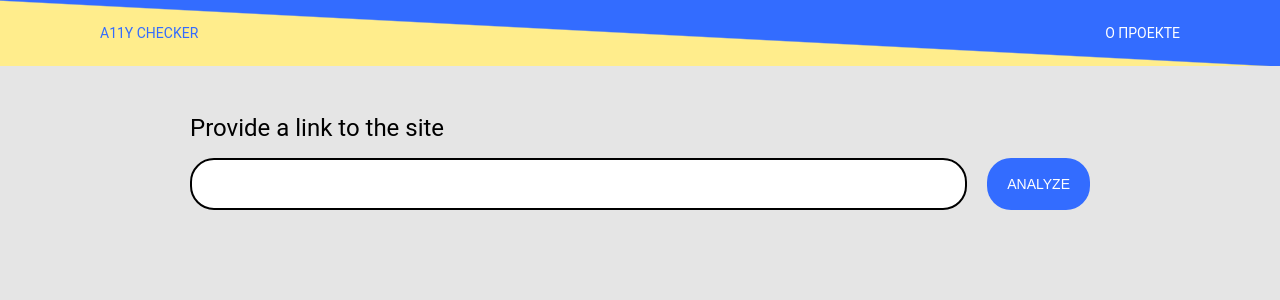
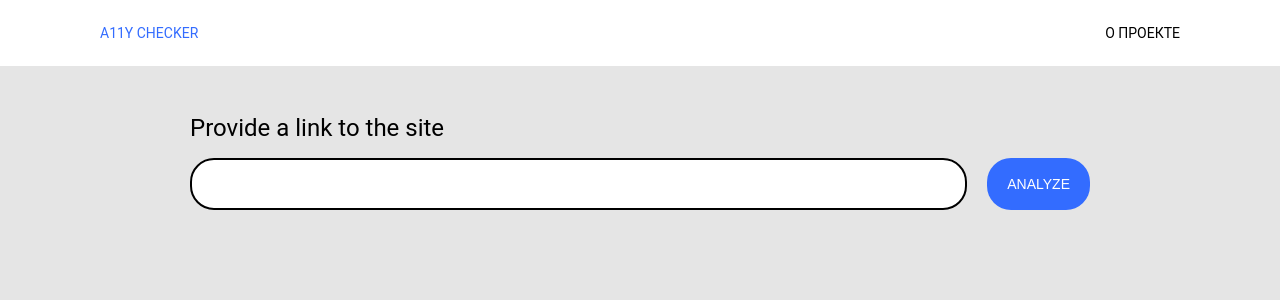
Before and after one commit to lera-kolesnik/accessibility_front, a React (Create React App) app: page / in a window 1280 px wide. Shown: the top 300 px of the page. Built offline with nearby package versions, Linux system fonts and the light colour scheme.

Commit message:
styling updates

```diff
--- a/src/components/Header/Header.css
+++ b/src/components/Header/Header.css
@@ -1,6 +1,7 @@
 .Header {
   font-size: 16px;
-  background-image: linear-gradient(to top right, #FFED8C 0%, #FFED8C 49%, #336CFF 50%, #336CFF 50%);
+  /* background-image: linear-gradient(to top right, #FFED8C 0%, #FFED8C 49%, #336CFF 50%, #336CFF 50%); */
+  background-color: #fff;
 }
 
 .Header-wrapper {
@@ -9,7 +10,6 @@
 
   margin: auto;
   padding: 25px 100px;
-
 }
 
 .Header-link {
@@ -18,9 +18,17 @@
   line-height: 16px;
   text-transform: uppercase;
   text-decoration: none;
-  color: #FFFFFF;
+  color: #000;
+}
+
+.Header-link__blue {
+  color: #336cff;
+}
+
+.Header-link__gold {
+  color: #ffb341;
 }
 
 .Header-logo {
-  color: #336CFF;
+  color: #336cff;
 }
```
